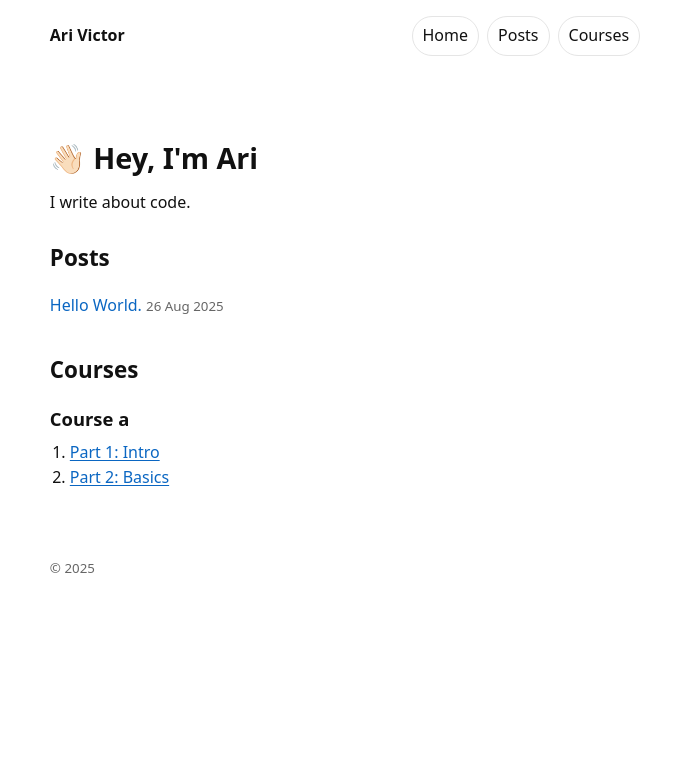
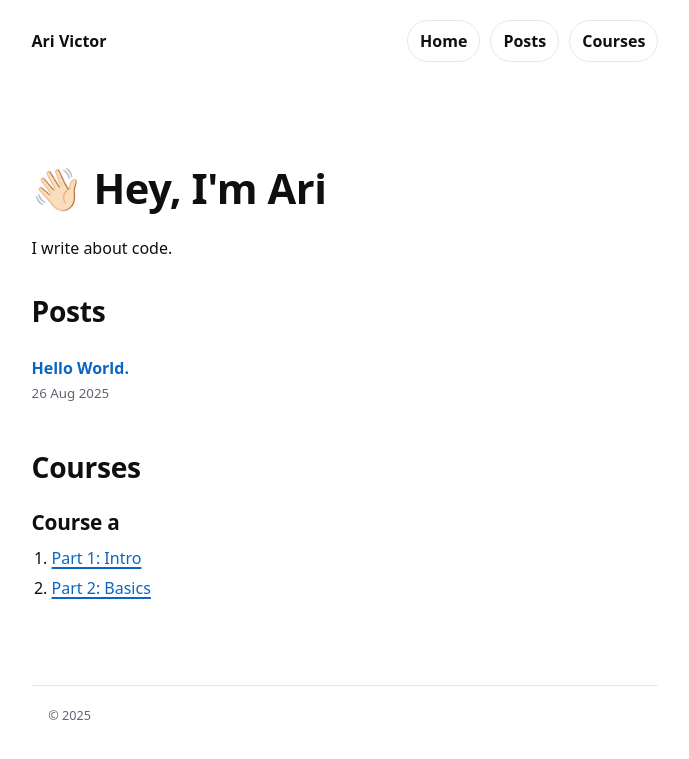
Before and after one commit to arivictor/arivictor.github.io, a Jekyll site: the page built from index.md, in a window 1280 px wide. Shown: the top 759 px of the page, without its empty margins (295-984 px from the left). Built offline with Jekyll 4.4.1, drawn with Linux system fonts in a browser that asks for light colours.

Commit message:
update: remove theme setting, enhance CSS styles, and improve course title capitalization

```diff
--- a/_config.yml
+++ b/_config.yml
@@ -5,7 +5,6 @@ description: "Keep it simple"
 baseurl: ""
 url: "https://arivictor.github.io"
 date_format: "%b %-d, %Y"
-theme: minima
 
 markdown: kramdown
 highlighter: rouge
--- a/assets/base.css
+++ b/assets/base.css
@@ -1,22 +1,25 @@
 :root {
   --bg: #ffffff;
-    --fg: #111111;
-    --muted: #666666;
+  --fg: #0e0f11;
+  --muted: #5e6673;
   --link: #0a66c2;
-    --border: #e5e5e5;
-    --maxw: 68ch;
+  --border: #e6e8eb;
+  --maxw: 72ch;
   --space: 16px;
-    --radius: 12px;
+  --radius: 14px;
+  --shadow: 0 2px 8px rgba(16, 24, 40, 0.06);
   --font: system-ui, -apple-system, Segoe UI, Roboto, Arial, sans-serif;
   --mono: ui-monospace, SFMono-Regular, Menlo, Consolas, monospace;
 }
+
 @media (prefers-color-scheme: dark) {
   :root {
-      --bg: #0b0b0c;
-      --fg: #e7e7ea;
-      --muted: #a1a1aa;
+    --bg: #0b0c0f;
+    --fg: #e7e9ee;
+    --muted: #a4adba;
     --link: #7ab8ff;
-      --border: #26262a;
+    --border: #23262d;
+    --shadow: 0 2px 8px rgba(0, 0, 0, 0.35);
   }
 }
 
@@ -25,44 +28,98 @@
 body {
   background: var(--bg);
   color: var(--fg);
-    font: 16px/1.6 var(--font);
+  font: 16px/1.65 var(--font);
+  text-rendering: optimizeLegibility;
+  -webkit-font-smoothing: antialiased;
+  -moz-osx-font-smoothing: grayscale;
 }
 
-  main { max-width: var(--maxw); margin: 0 auto; padding: calc(var(--space) * 2) var(--space); }
+::selection { background: rgba(10, 102, 194, 0.18); }
+
+main { max-width: var(--maxw); margin: 0 auto; padding: calc(var(--space) * 2.25) var(--space); }
 header, footer { max-width: var(--maxw); margin: 0 auto; padding: var(--space); }
 header a, footer a { text-decoration: none; color: inherit; }
-  header { display: flex; align-items: center; justify-content: space-between; gap: var(--space); }
+header {
+  display: flex; align-items: center; justify-content: space-between; gap: calc(var(--space) * 1.25);
+  padding-top: calc(var(--space) * 1.25);
+}
 
-  h1, h2, h3 { line-height: 1.25; margin: 1.25em 0 0.5em; }
-  h1 { font-size: 1.8rem; }
-  h2 { font-size: 1.4rem; }
-  h3 { font-size: 1.15rem; }
+h1, h2, h3 {
+  line-height: 1.2;
+  margin: 1.2em 0 0.5em;
+  letter-spacing: -0.01em;
+  font-weight: 800;
+}
+h1 { font-size: clamp(2rem, 3.6vw, 2.6rem); }
+h2 { font-size: clamp(1.4rem, 2.2vw, 1.8rem); }
+h3 { font-size: clamp(1.15rem, 1.8vw, 1.3rem); }
 
-  p, ul, ol, pre, table { margin: 0 0 1em; }
+p, ul, ol, pre, table, blockquote { margin: 0 0 1em; }
+ul, ol { padding-left: 1.25rem; }
+li + li { margin-top: 0.2em; }
 
-  a { color: var(--link); text-underline-offset: 2px; }
+a {
+  color: var(--link);
+  text-underline-offset: 3px;
+  text-decoration-thickness: 1.75px;
+}
 a:hover { text-decoration: underline; }
 
-  ul, ol { padding-left: 1.25rem; }
+strong { font-weight: 750; }
+em { font-style: italic; color: inherit; }
 
-  code { font-family: var(--mono); font-size: 0.95em; }
-  pre { background: rgba(127,127,127,0.08); border: 1px solid var(--border); border-radius: var(--radius); overflow: auto; padding: calc(var(--space) * 1.25); }
-  pre code { font-size: 0.92em; }
+code {
+  font-family: var(--mono);
+  font-size: 0.95em;
+  background: rgba(127,127,127,0.08);
+  border: 1px solid var(--border);
+  border-radius: 8px;
+  padding: 0.1em 0.35em;
+}
 
-  article img, article video { max-width: 100%; height: auto; border-radius: var(--radius); }
+pre {
+  background: rgba(127,127,127,0.08);
+  border: 1px solid var(--border);
+  border-radius: var(--radius);
+  overflow: auto;
+  padding: calc(var(--space) * 1.25);
+  box-shadow: var(--shadow);
+  -webkit-overflow-scrolling: touch;
+  tab-size: 2;
+}
+pre code {
+  font-size: 0.92em;
+  background: transparent;
+  border: 0;
+  padding: 0;
+  display: block;
+  line-height: 1.55;
+}
 
-  hr { border: 0; border-top: 1px solid var(--border); margin: 1.5rem 0; }
+article img, article video {
+  max-width: 100%;
+  height: auto;
+  border-radius: var(--radius);
+  display: block;
+}
+
+hr {
+  border: 0;
+  border-top: 1px solid var(--border);
+  margin: 2rem 0;
+}
 
 .nav {
-    display: flex; gap: 8px; flex-wrap: wrap;
+  display: flex; gap: 10px; flex-wrap: wrap;
 }
 .nav a, .pill {
   display: inline-block;
-    padding: 6px 10px;
+  padding: 7px 12px;
   border: 1px solid var(--border);
   border-radius: 999px;
   color: inherit;
   text-decoration: none;
+  font-weight: 600;
 }
 .nav a:hover { background: rgba(127,127,127,0.06); }
 
@@ -70,17 +127,80 @@
   list-style: none; padding: 0; margin: 0;
 }
 .list li {
-    padding: 10px 0;
+  padding: 12px 0;
   border-bottom: 1px solid var(--border);
 }
 .list li:last-child { border-bottom: 0; }
-  .list a { text-decoration: none; }
-  .list small { color: var(--muted); }
+.list a { text-decoration: none; font-weight: 600; }
+.list small { color: var(--muted); display: block; margin-top: 2px; }
 
 .card {
   border: 1px solid var(--border);
   border-radius: var(--radius);
   padding: calc(var(--space) * 1.25);
+  box-shadow: var(--shadow);
+  background: var(--bg);
 }
 
-  footer { color: var(--muted); text-align: left; padding-bottom: calc(var(--space) * 2); }
+blockquote {
+  margin: 1.25rem 0;
+  padding: 0.75rem 1rem;
+  border-left: 4px solid var(--link);
+  background: rgba(10, 102, 194, 0.06);
+  border-radius: 0 8px 8px 0;
+  color: inherit;
+}
+
+table {
+  width: 100%;
+  border-collapse: collapse;
+  border: 1px solid var(--border);
+  border-radius: 10px;
+  overflow: hidden;
+}
+thead th {
+  text-align: left;
+  font-weight: 700;
+  background: rgba(127,127,127,0.06);
+  border-bottom: 1px solid var(--border);
+  padding: 10px 12px;
+}
+tbody td {
+  border-top: 1px solid var(--border);
+  padding: 10px 12px;
+}
+tbody tr:hover { background: rgba(127,127,127,0.04); }
+
+kbd {
+  font-family: var(--mono);
+  font-size: 0.9em;
+  border: 1px solid var(--border);
+  border-bottom-width: 2px;
+  padding: 0.1em 0.4em;
+  border-radius: 6px;
+  background: rgba(127,127,127,0.08);
+}
+
+footer {
+  color: var(--muted);
+  text-align: left;
+  padding-bottom: calc(var(--space) * 2.25);
+  border-top: 1px solid var(--border);
+  margin-top: 2rem;
+  font-size: 0.95rem;
+}
+
+/* Layout helpers for course/blog grids */
+.grid {
+  display: grid;
+  gap: calc(var(--space) * 1.25);
+  grid-template-columns: repeat(auto-fit, minmax(260px, 1fr));
+}
+.grid .card h3 { margin-top: 0.25rem; }
+
+/* Focus visibility */
+:focus-visible {
+  outline: 2px solid var(--link);
+  outline-offset: 2px;
+  border-radius: 6px;
+}
```
Also changed, not shown: courses.md (+1 -1 lines). Lines whose indentation alone changed are shown as unchanged.
